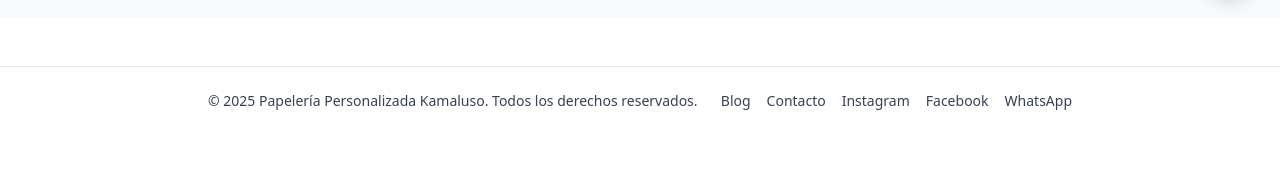
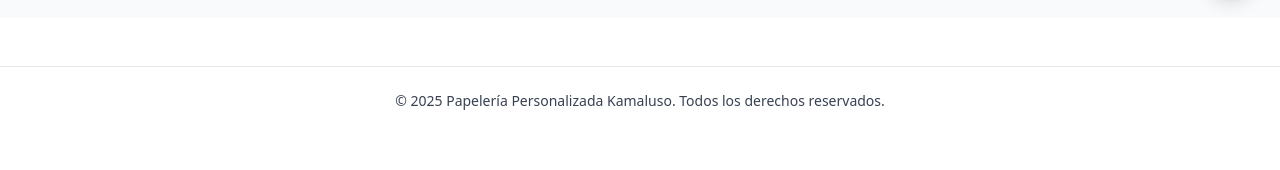
Before and after one commit to Martin-cedres/kamaluso_fullstack, a Next.js app: page /contacto in a window 1280 px wide. Shown: the part 782-952 px from the top of the page. After the commit the page ends 917 px from the top, so only its background shows below. Built offline with nearby package versions, Linux system fonts and the light colour scheme; no server answers; the database is empty.

Commit message:
solucione footer que aparecia dos veces en contacto

```diff
--- a/components/Footer.tsx
+++ b/components/Footer.tsx
@@ -1,29 +1,10 @@
-import Link from 'next/link';
-
 export default function Footer() {
   return (
     <footer className="bg-white py-6 mt-12 border-t border-gray-200">
-      <div className="max-w-4xl mx-auto px-4 flex flex-col md:flex-row justify-between items-center text-gray-700">
-        <p className="text-sm text-center md:text-left">
+      <div className="max-w-4xl mx-auto px-4 flex flex-col items-center text-gray-700">
+        <p className="text-sm text-center">
           &copy; 2025 Papelería Personalizada Kamaluso. Todos los derechos reservados.
         </p>
-        <div className="flex space-x-4 mt-2 md:mt-0">
-          <Link href="/blog" className="hover:text-pink-500 transition-colors text-sm">
-            Blog
-          </Link>
-          <Link href="/contacto" className="hover:text-pink-500 transition-colors text-sm">
-            Contacto
-          </Link>
-          <a href="https://www.instagram.com/" target="_blank" rel="noopener noreferrer" className="hover:text-pink-500 transition-colors text-sm">
-            Instagram
-          </a>
-          <a href="https://www.facebook.com/" target="_blank" rel="noopener noreferrer" className="hover:text-blue-600 transition-colors text-sm">
-            Facebook
-          </a>
-          <a href="https://wa.me/  const phoneNumber = '59898615074'; " target="_blank" rel="noopener noreferrer" className="hover:text-green-500 transition-colors text-sm">
-            WhatsApp
-          </a>
-        </div>
       </div>
     </footer>
   );
--- a/pages/contacto.tsx
+++ b/pages/contacto.tsx
@@ -38,7 +38,7 @@
         </div>
       </main>
 
-      <Footer />
+
     </>
   );
 }
```
